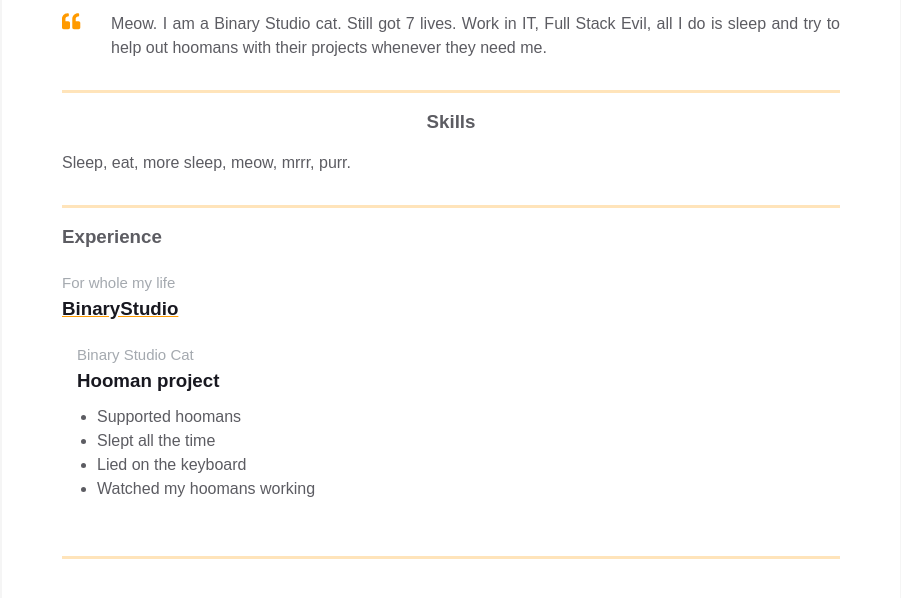
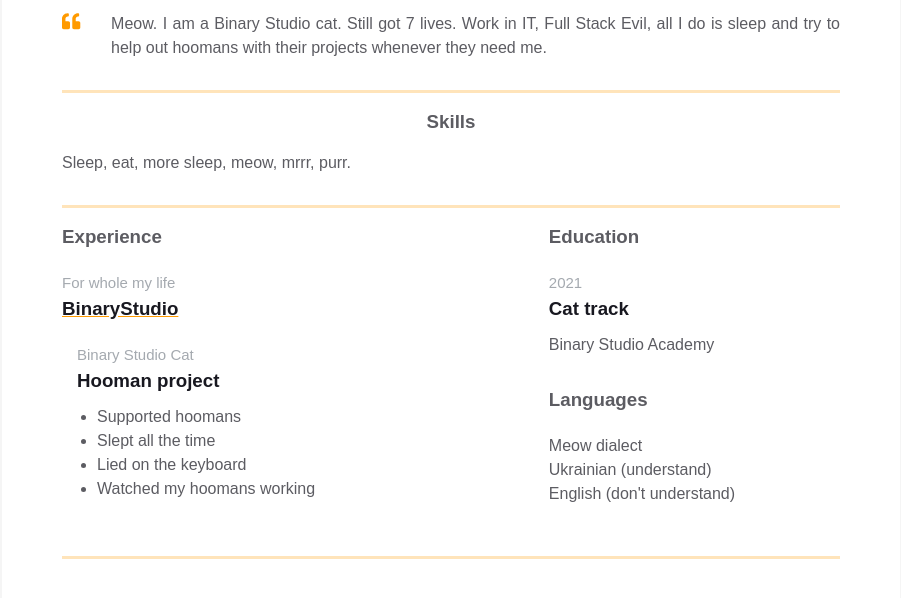
Before and after one commit to Valentyn13/Valentyn13-homepage, a plain HTML site: page index.html in a window 1280 px wide. Shown: the part 338-936 px from the top of the page, without its empty margins (189-1090 px from the left). Drawn offline with Linux system fonts and the light colour scheme.

Commit message:
Additional info added

```diff
--- a/index.html
+++ b/index.html
@@ -103,8 +103,22 @@
                                 </ul>
                               </div>
                             </div></div>
-
-                        <div class="additional-info fv"></div>
+                        <div class="additional-info fv"><div class="additional-info fv">
+                            <div class="additional-info__education">
+                              <h3 class="additional-info__education-header">Education</h3>
+                              <div class="additional-info__education-university">
+                                <span class="additional-info__education-university-durability"> 2021 </span>
+                                <h3 class="additional-info__education-university-speciality">Cat track</h3>
+                                <p class="additional-info__education-university-name">Binary Studio Academy</p>
+                              </div>
+                            </div>
+                            <div class="additional-info__languages">
+                              <h3 class="additional-info__languages-header">Languages</h3>
+                              <p class="additional-info__languages-item">Meow dialect</p>
+                              <p class="additional-info__languages-item">Ukrainian (understand)</p>
+                              <p class="additional-info__languages-item">English (don't understand)</p>
+                            </div>
+                          </div></div>
                       </div>
                     </div>
                   </div>
```
